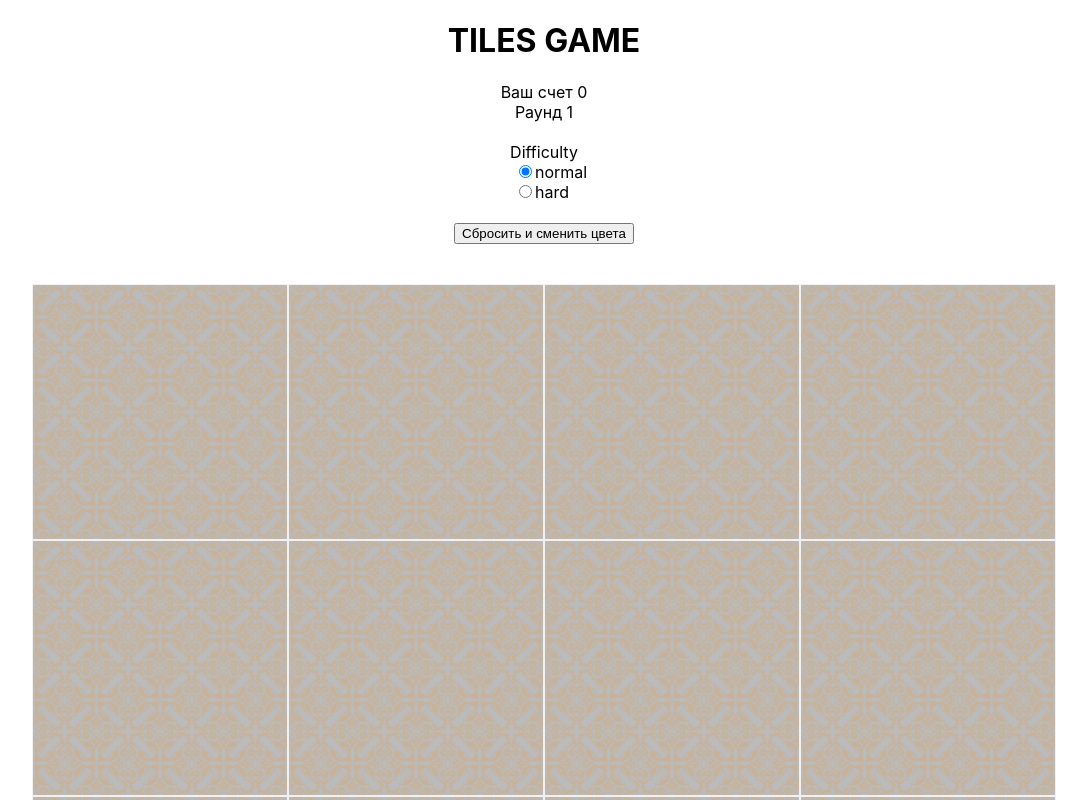
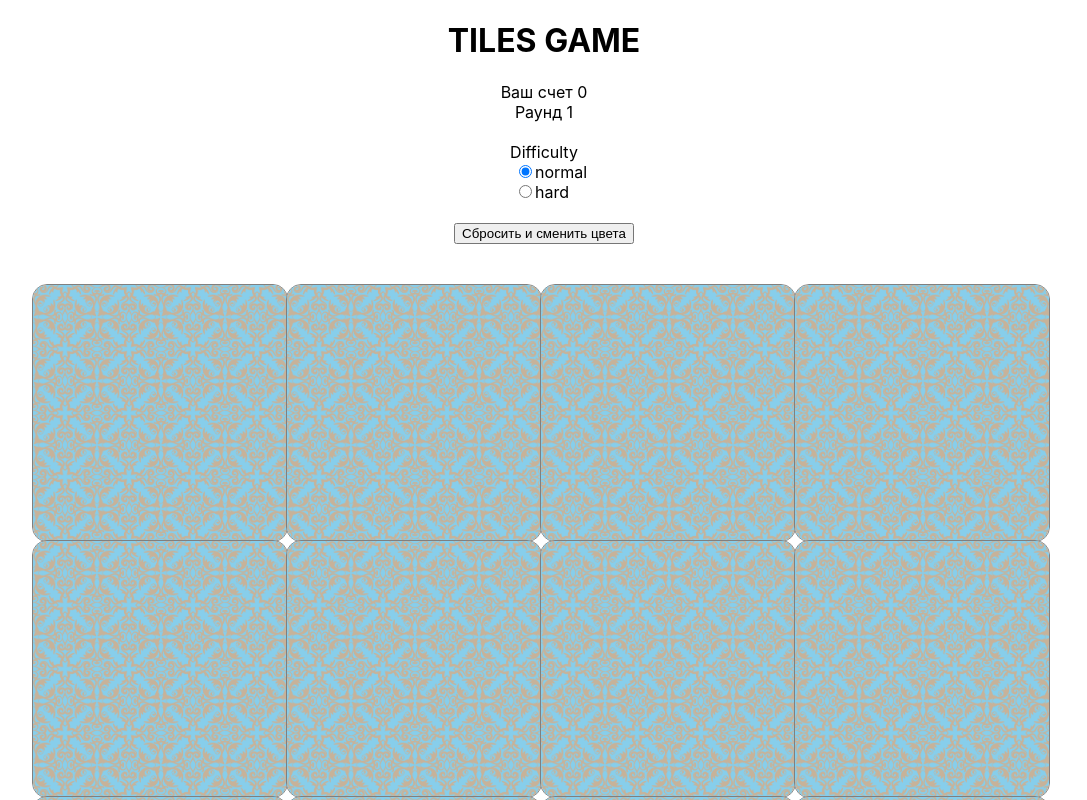
Before and after one commit to ShootingersNew/jetRubyTest, a React (Create React App) app: page / in a window 1280 px wide. Shown: the top 800 px of the page, without its empty margins (96-1183 px from the left). Built offline with nearby package versions, Linux system fonts and the light colour scheme.

Commit message:
ie 10 poly for react & tiles

```diff
--- a/package.json
+++ b/package.json
@@ -12,7 +12,10 @@
     "@types/react": "^16.9.53",
     "@types/react-dom": "^16.9.8",
     "classnames": "^2.2.6",
+    "core-js": "^3.8.1",
+    "ie-version": "^0.1.0",
     "node-sass": "4.14.1",
+    "raf": "^3.4.1",
     "react": "^17.0.1",
     "react-app-polyfill": "^2.0.0",
     "react-dom": "^17.0.1",
@@ -35,7 +38,6 @@
   "browserslist": {
     "production": [
       ">0.2%",
-      "not dead",
       "not op_mini all"
     ],
     "development": [
--- a/public/index.html
+++ b/public/index.html
@@ -10,6 +10,7 @@
       content="Web site created using create-react-app"
     />
     <link rel="apple-touch-icon" href="%PUBLIC_URL%/logo192.png" />
+    <script src="https://cdn.polyfill.io/v2/polyfill.min.js"></script>
     <!--
       manifest.json provides metadata used when your web app is installed on a
       user's mobile device or desktop. See https://developers.google.com/web/fundamentals/web-app-manifest/
@@ -40,4 +41,5 @@
       To create a production bundle, use `npm run build` or `yarn build`.
     -->
   </body>
+
 </html>
--- a/src/components/Tile/index.tsx
+++ b/src/components/Tile/index.tsx
@@ -2,6 +2,7 @@
 import './style.scss';
 import cn from 'classnames'
 import {IsTileOpenedTypes, OpenTileType} from "../../types";
+
 
 
 type TilePropTypes = {
@@ -31,6 +32,7 @@
         tile: true,
         [`${className}`]: className,
         [`tile_closed_${isClosed}`]: true,
+        applyflip: isClosed,
         [`tile_guessed_${isGuessed}`]: true
     });
     const clickHandler: () => void = () => {
@@ -56,11 +58,11 @@
     }, [isClosed])
 
     return (
-        <div className={"flip-card " + tileClassNames} onClick={!isGuessed ? clickHandler : undefined}>
-            <div className="flip-card-inner">
-                <div className="flip-card-front tile__back"/>
-                <div className="flip-card-back"
-                     style={isClosed || !isColorHidden ? {backgroundColor: `${color}`} : undefined}/>
+        <div className={"card " + tileClassNames} onClick={!isGuessed ? clickHandler : undefined}>
+            <div className="content">
+                <div className="cardFront tile__back"/>
+                <div className="cardBack"
+                     style={{backgroundColor: isClosed || !isColorHidden? `${color}` : "wheat"}}/>
             </div>
         </div>
     )
--- a/src/components/Tile/style.scss
+++ b/src/components/Tile/style.scss
@@ -1,6 +1,5 @@
 .tile {
   width: calc(25% - 2px);
-  border: 1px solid firebrick;
   &__back{
     background-image: url("./img/pattern.png");
     background-size: cover;
@@ -19,44 +18,114 @@
   }
 }
 /* The flip card container - set the width and height to whatever you want. We have added the border property to demonstrate that the flip itself goes out of the box on hover (remove perspective if you don't want the 3D effect */
-.flip-card {
-  background-color: transparent;
-  border: 1px solid #f1f1f1;
-  perspective: 1000px; /* Remove this if you don't want the 3D effect */
+.card {
+  display:block;
+  font-size:25px;
+  font-weight:bold;
 }
 
-/* This container is needed to position the front and back side */
-.flip-card-inner {
-  position: relative;
+.card .content {
+  transition: 0.5s ease-out;
+  -webkit-transition: 0.5s ease-out;
+  -moz-transition: 0.5s ease-out;
+  -o-transition: 0.5s ease-out;
+  -ms-transition: 0.5s ease-out;
+  transform-style: preserve-3d;
+  -webkit-transform-style: preserve-3d;
+  -moz-transform-style: preserve-3d;
+  -o-transform-style: preserve-3d;
+  -ms-transform-style: preserve-3d;
+
+  /* content backface is visible so that static content still appears */
+  backface-visibility: visible;
+  -webkit-backface-visibility: visible;
+  -moz-backface-visibility: visible;
+  -o-backface-visibility: visible;
+  -ms-backface-visibility: visible;
+
+
+  border: 1px solid grey;
+  border-radius: 15px;
+  position:relative;
   width: 100%;
   height: 100%;
-  text-align: center;
-  transition: transform 0.8s;
-  transform-style: preserve-3d;
+
+}
+.card.applyflip .content {
+  transform: rotateY(180deg);
+  -webkit-transform: rotateY(180deg);
+  -moz-transform: rotateY(180deg);
+  -o-transform: rotateY(180deg);
+  -ms-transform: rotateY(180deg);
 }
 
-/* Do an horizontal flip when you move the mouse over the flip box container */
-.tile_closed_true .flip-card-inner {
-  transform: rotateY(180deg);
+
+
+.card .content .cardFront {
+  background-color: skyblue;
+  color: yellow;
 }
 
-/* Position the front and back side */
-.flip-card-front, .flip-card-back {
-  position: absolute;
-  width: 100%;
-  height: 100%;
-  -webkit-backface-visibility: hidden; /* Safari */
-  backface-visibility: hidden;
+.card .content .cardBack {
+  background-color: tomato;
+  color: skyblue;
 }
 
-/* Style the front side (fallback if image is missing) */
-.flip-card-front {
-  background-color: #bbb;
-  color: black;
+.card .content .cardFront, .card .content .cardBack {
+  /* Backface visibility works great for all but IE. As such, we mark the backface visible in IE and manage visibility ourselves */
+  backface-visibility: hidden;
+  -webkit-backface-visibility: hidden;
+  -moz-backface-visibility: hidden;
+  -o-backface-visibility: hidden;
+  -ms-backface-visibility: visible;
+  position: absolute;
+  top: 0;
+  left: 0;
+  height: 100%;
+  width: 100%;
+  text-align: center;
+  line-height:200px;
+  border-radius: 14px;
+}
+.card .content .cardFront, .card.applyflip .content .cardFront {
+  transform: rotateY(0deg);
+  -webkit-transform: rotateY(0deg);
+  -moz-transform: rotateY(0deg);
+  -o-transform: rotateY(0deg);
+  -ms-transform: rotateY(0deg);
 }
 
-/* Style the back side */
-.flip-card-back {
-  color: white;
-  transform: rotateY(180deg);
+.card .content .cardBack, .card.applyflip .content .cardBack {
+  transform: rotateY(-180deg);
+  -webkit-transform: rotateY(-180deg);
+  -moz-transform: rotateY(-180deg);
+  -o-transform: rotateY(-180deg);
+  -ms-transform: rotateY(-180deg);
 }
+
+.card .content .cardFront, .card.applyflip .content .cardBack {
+  /* IE Hack. Halfway through the card flip, set visibility. Keep other browsers visible throughout the card flip. */
+  animation: stayvisible 0.5s both;
+  -webkit-animation: stayvisible 0.5s both;
+  -moz-animation: stayvisible 0.5s both;
+  -o-animation: stayvisible 0.5s both;
+  -ms-animation: donothing 0.5s;
+  -ms-transition: visibility 0s linear 0.17s;
+  visibility: visible;
+}
+.card.applyflip .content .cardFront, .card .content .cardBack {
+  /* IE Hack. Halfway through the card flip, set visibility. Keep other browsers visible throughout the card flip. */
+  animation: stayvisible 0.5s both;
+  -webkit-animation: stayvisible 0.5s both;
+  -moz-animation: stayvisible 0.5s both;
+  -o-animation: stayvisible 0.5s both;
+  -ms-animation: donothing 0.5s;
+  -ms-transition: visibility 0s linear 0.17s;
+  visibility: hidden;
+}
+@keyframes stayvisible { from { visibility: visible; } to { visibility: visible; } }
+@-webkit-keyframes stayvisible { from { visibility: visible; } to { visibility: visible; } }
+@-moz-keyframes stayvisible { from { visibility: visible; } to { visibility: visible; } }
+@-o-keyframes stayvisible { from { visibility: visible; } to { visibility: visible; } }
+
+@-ms-keyframes donothing { 0% { } 100% { } }
--- a/src/index.tsx
+++ b/src/index.tsx
@@ -1,5 +1,6 @@
-import 'react-app-polyfill/ie11';
+import 'react-app-polyfill/ie9';
 import 'react-app-polyfill/stable';
+import 'raf/polyfill';
 import React from 'react';
 import ReactDOM from 'react-dom';
 import './index.css';
```
Also changed, not shown: 1 other file (tests, documents, lock files or other folders).
